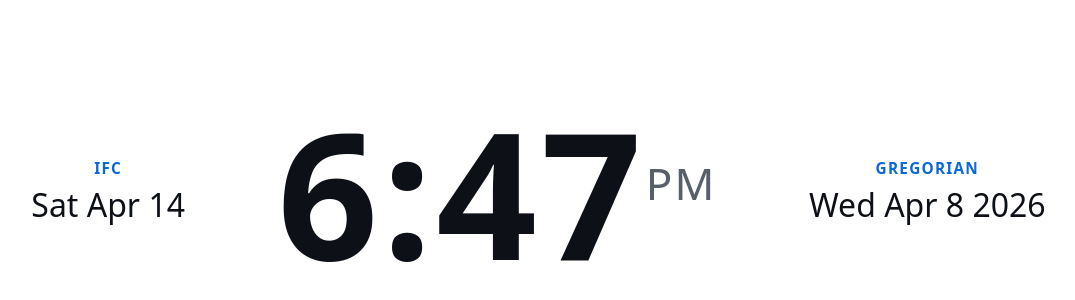
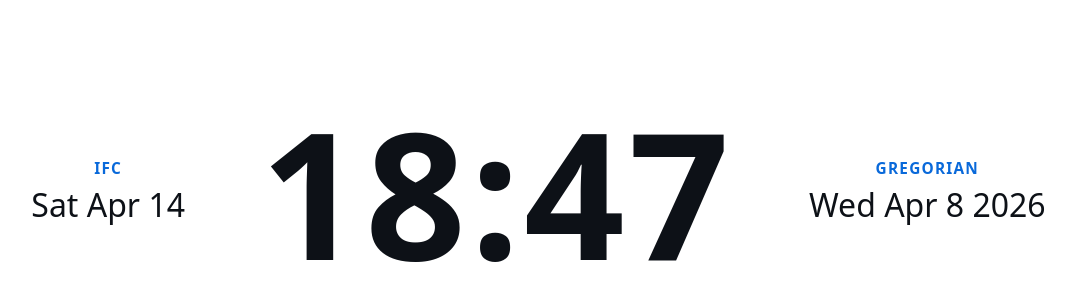
Before and after one commit to gooddadmike/ifcalendar-js, a website: page docs/desk-clock.html in a window 1280 px wide. Shown: the part 176-476 px from the top of the page, without its empty margins (143-1218 px from the left). Drawn offline with Linux system fonts and the light colour scheme.

Commit message:
more import issues

```diff
--- a/docs/desk-clock.html
+++ b/docs/desk-clock.html
@@ -1,5 +1,6 @@
 <!--
   ifcalendar-js — MIT — https://github.com/gooddadmike/ifcalendar-js
+  Final - Defaults to 24h, tap to toggle
 -->
 <!DOCTYPE html>
 <html lang="en">
@@ -37,12 +38,7 @@
   <script type="module">
     import { toIFC } from "./index.js";
 
-    // Robust 24h detection
-    const test14 = new Intl.DateTimeFormat(navigator.language, {
-      hour: 'numeric'
-    }).format(new Date(2025, 0, 1, 14, 0));
-
-    let use24 = test14.includes('14');
+    let use24 = true;   // Default to 24h - change to false if you ever want 12h default
 
     function updateDates() {
       const now = new Date();
```
